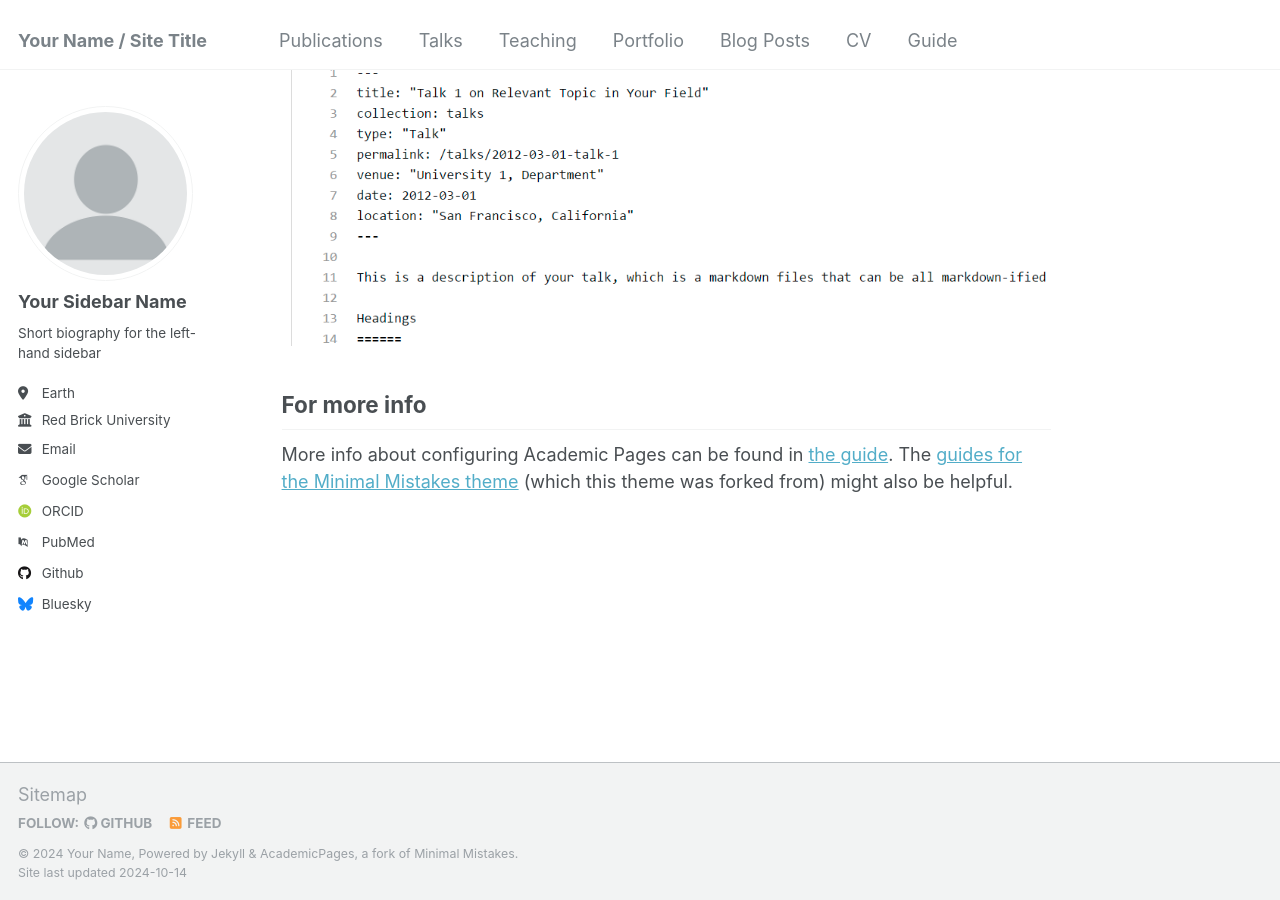
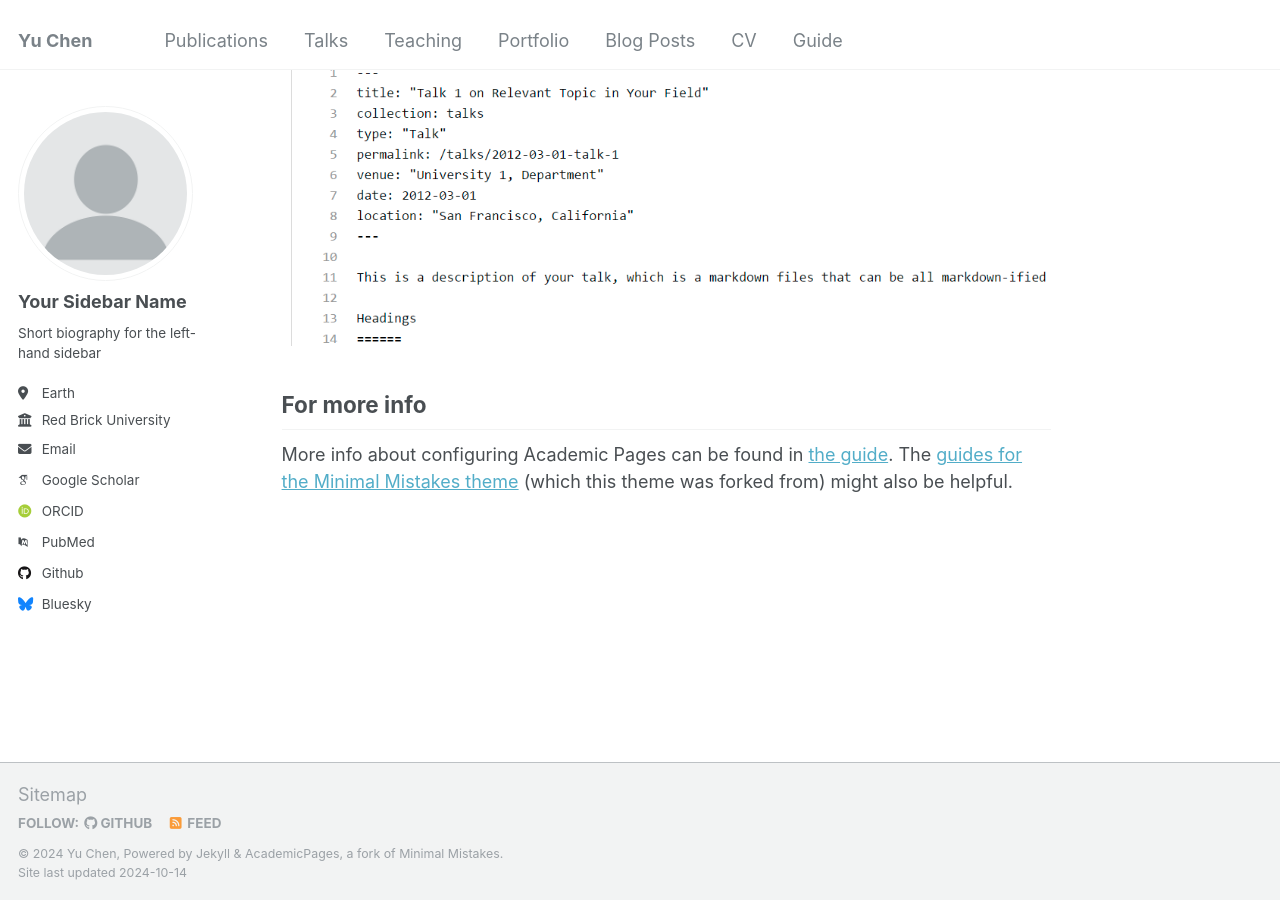
Before and after one commit to custyhs/custyhs.github.io, a Jekyll site: the page built from _pages/about.md, in a window 1280 px wide and 900 px high, scrolled down 2643 px. Built offline with Jekyll 4.4.1, drawn with Linux system fonts in a browser that asks for light colours; some web fonts are replaced.

Commit message:
change my name

```diff
--- a/_config.yml
+++ b/_config.yml
@@ -8,13 +8,13 @@
 
 # Basic Site Settings
 locale                   : "en-US"
-title                    : "Your Name / Site Title"
+title                    : "Yu Chen"
 title_separator          : "-"
-name                     : &name "Your Name"
+name                     : &name "Yu Chen"
 description              : &description "personal description"
-url                      : https://academicpages.github.io # the base hostname & protocol for your site e.g. "https://mmistakes.github.io"
+url                      : https://custyhs.github.io # the base hostname & protocol for your site e.g. "https://mmistakes.github.io"
 baseurl                  : "" # the subpath of your site, e.g. "/blog"
-repository               : "academicpages/academicpages.github.io"
+repository               : "custyhs/custyhs.github.io"
 
 # Site Author - The following control what appear as part of the author content on the side bar.
 #               If a field is blank the icon and link will not appear, otherwise it will be shown.
```
